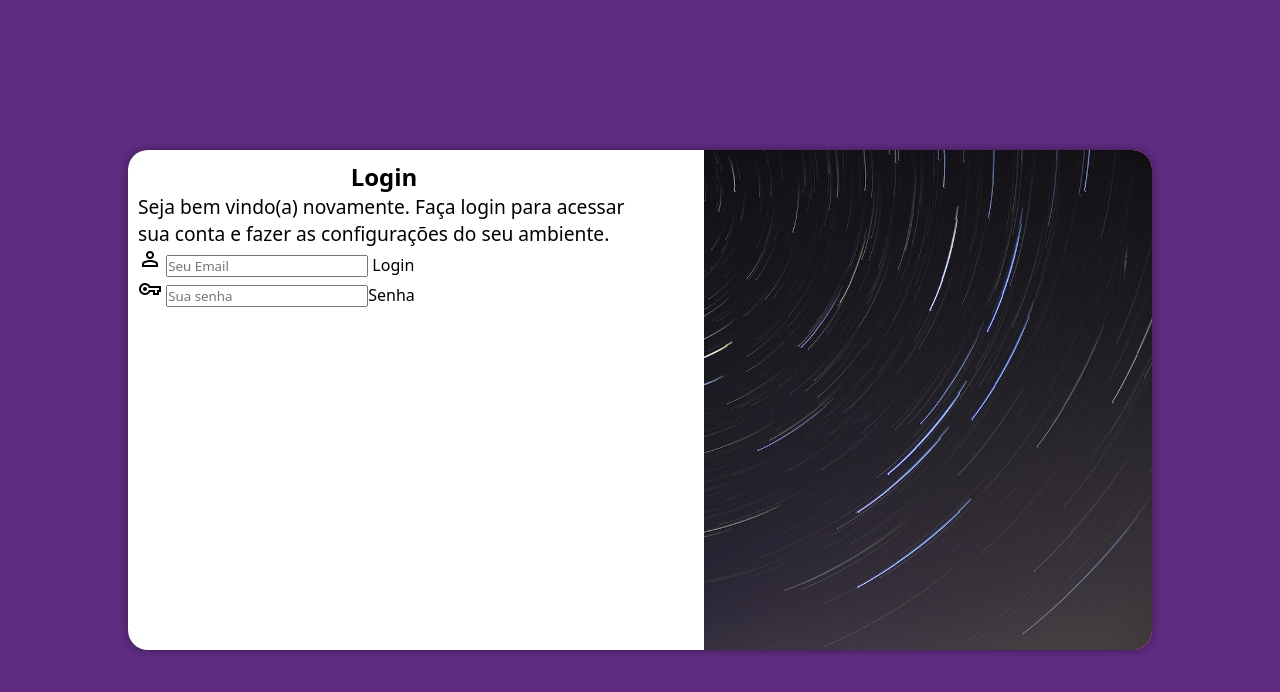
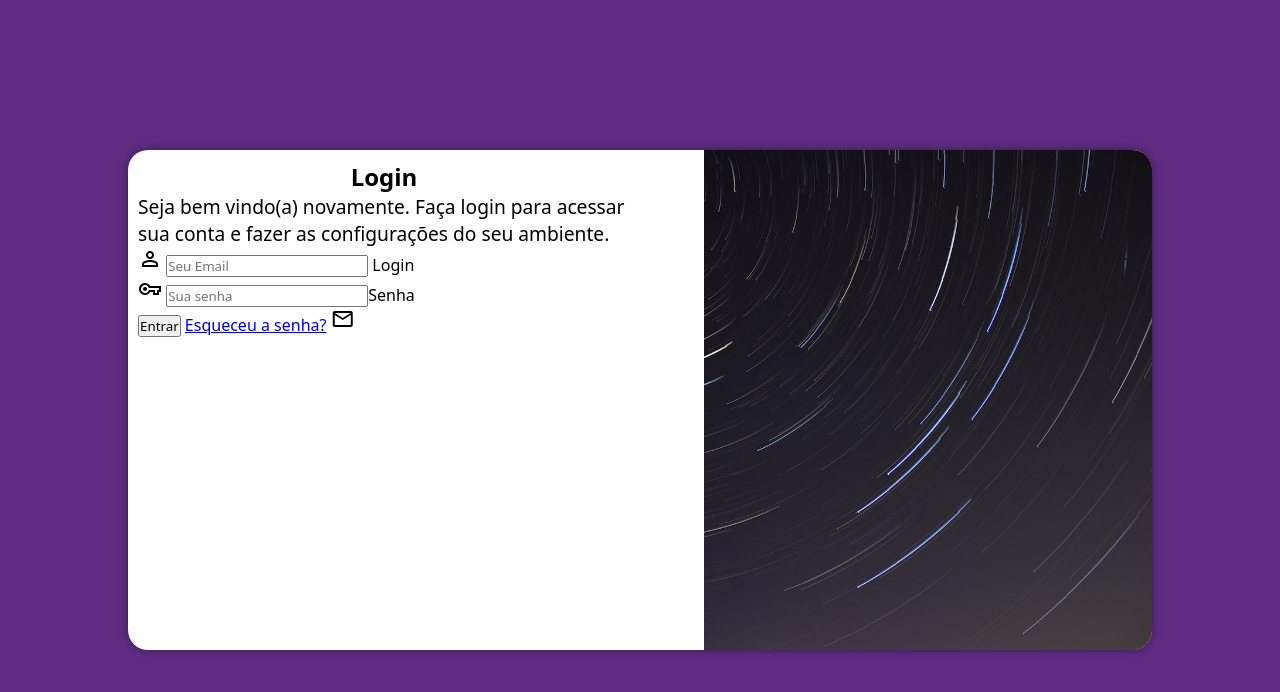
Before and after one commit to DenilsonApMorais/Projeto-Login-Responsivo, a plain HTML site: page index.html in a window 1280 px wide. Drawn offline with nearby package versions, Linux system fonts and the light colour scheme.

Commit message:
Update index.html

```diff
--- a/index.html
+++ b/index.html
@@ -36,6 +36,11 @@
                             <input type="password" name="senha" id="isenha" required placeholder="Sua senha" autocomplete="current-password
                             <label for="isenha">Senha</label>
                         </div>
+                        <div>
+                            <input type="submit" value="Entrar">
+                            <a href="esqueci.html">Esqueceu a senha?</a>
+                            <span class="material-symbols-outlined">mail</span>
+                        </div>
 
                     </form>
             </div>
```
